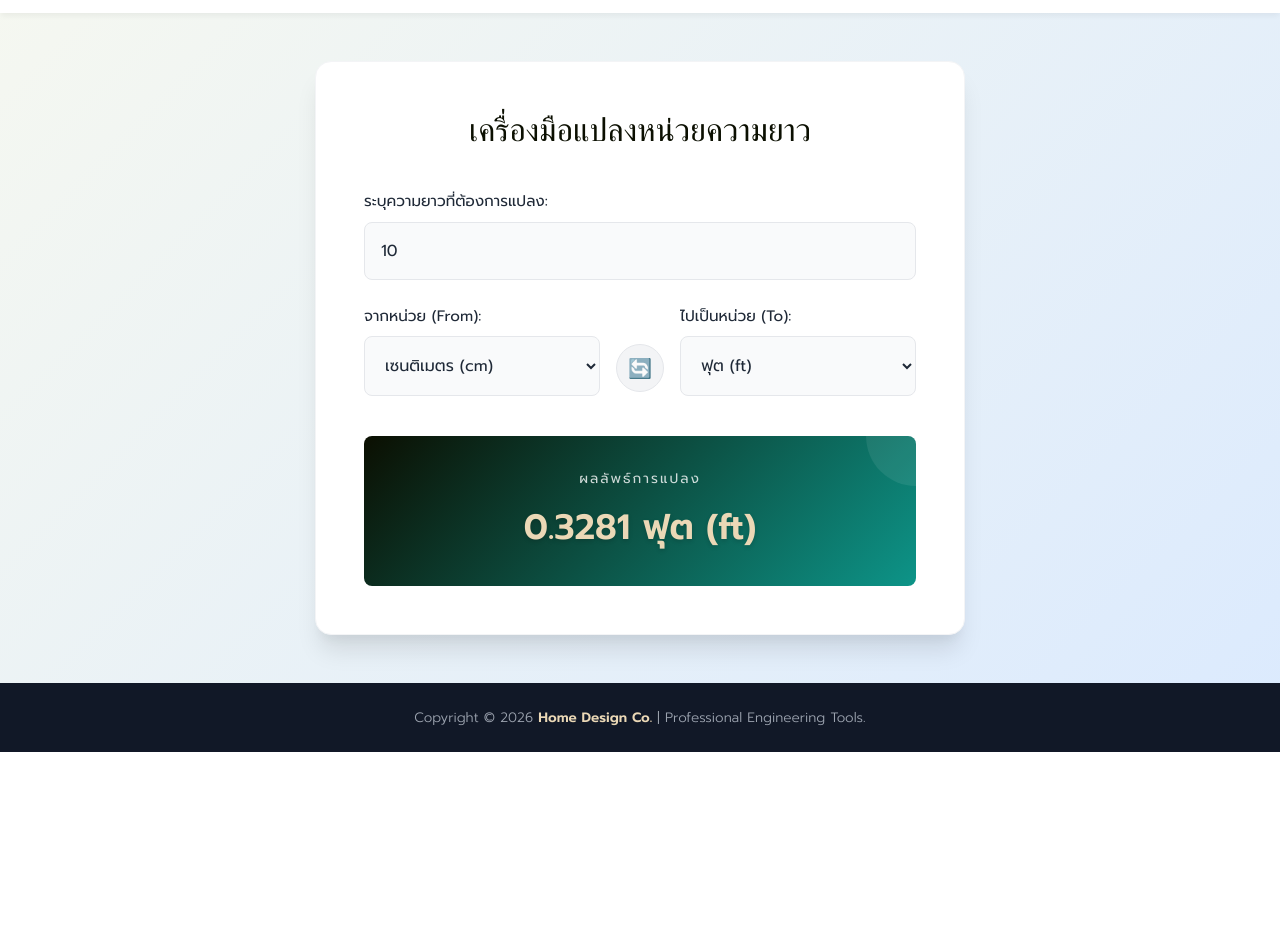
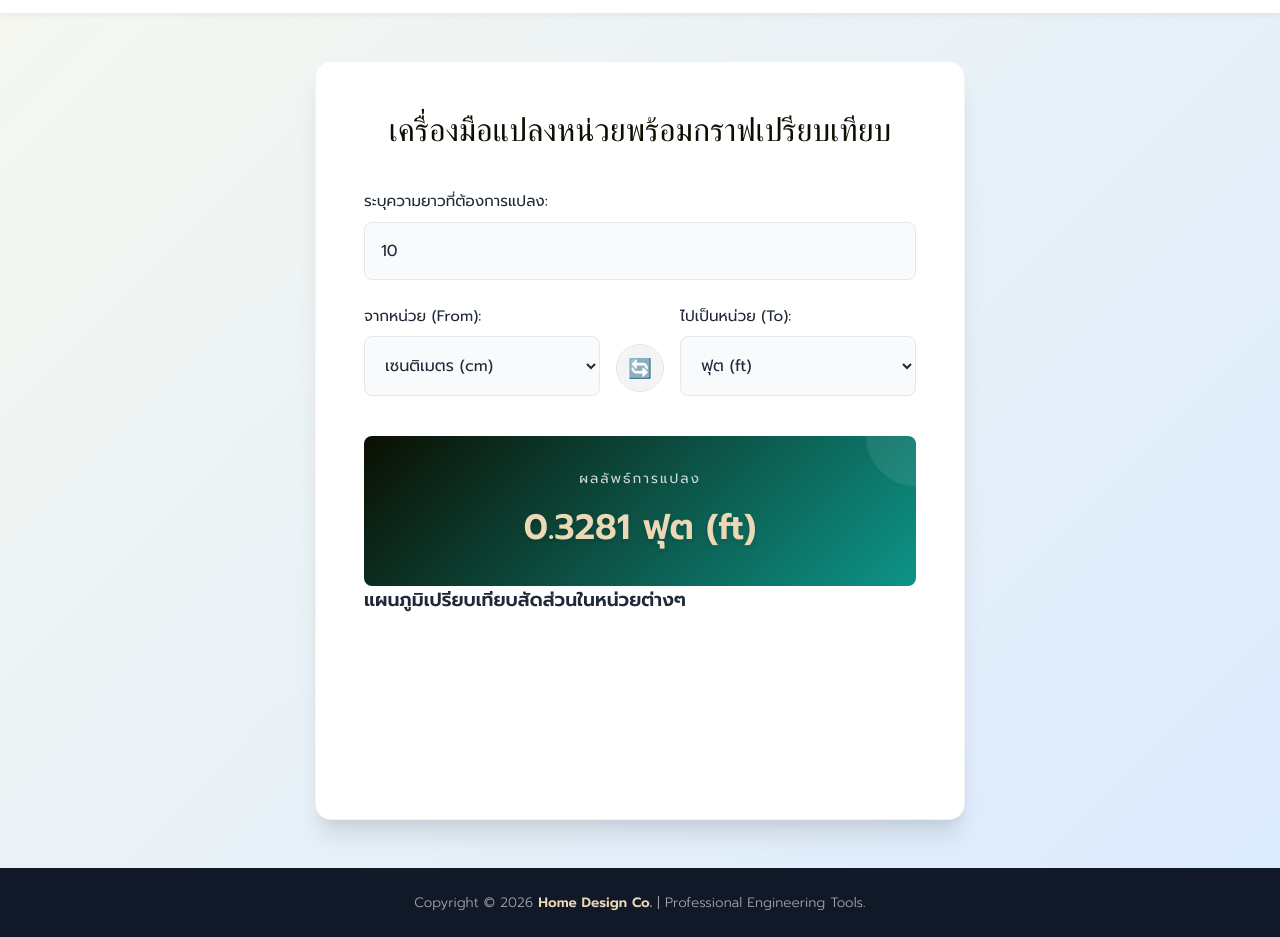
Before and after one commit to 68319010015-wq/Project01, a plain HTML site: page index.html in a window 1280 px wide. Shown: the part 62-999 px from the top of the page. Before the commit the page ends 814 px from the top, so only its background shows below. Drawn offline with nearby package versions, Linux system fonts and the light colour scheme.

Commit message:
Update index.html

```diff
--- a/index.html
+++ b/index.html
@@ -3,15 +3,15 @@
 <head>
     <meta charset="UTF-8">
     <meta name="viewport" content="width=device-width, initial-scale=1.0">
-    <title>Precision Length Converter | Home Design Co.</title>
-    <!-- นำเข้าฟอนต์จาก Google Fonts เพื่อความสวยงามและทันสมัย -->
+    <title>Precision Length Converter with Visual Chart | Home Design Co.</title>
+    <!-- นำเข้าฟอนต์ Google Fonts -->
     <link href="https://fonts.googleapis.com/css2?family=Poiret+One&family=Prompt:wght@300;400;600&display=swap" rel="stylesheet">
     <!-- เชื่อมโยงไฟล์ CSS ภายนอก -->
     <link rel="stylesheet" href="style.css">
 </head>
 <body>
 
-    <!-- ส่วนหัวของเว็บไซต์ (Header) -->
+    <!-- Header Section -->
     <header>
         <div class="header-container">
             <div class="brand-wrapper">
@@ -21,10 +21,10 @@
         </div>
     </header>
 
-    <!-- ส่วนเนื้อหาหลัก (Main Content) -->
+    <!-- Main Content Section -->
     <main>
         <div class="converter-card">
-            <h2 class="card-title">เครื่องมือแปลงหน่วยความยาว</h2>
+            <h2 class="card-title">เครื่องมือแปลงหน่วยพร้อมกราฟเปรียบเทียบ</h2>
 
             <!-- ช่องกรอกข้อมูลตัวเลข -->
             <div class="form-group">
@@ -32,7 +32,7 @@
                 <input type="number" id="inputValue" value="10" placeholder="ระบุตัวเลข..." inputmode="decimal">
             </div>
 
-            <!-- โซนเลือกหน่วยวัด (จัดรูปแบบ Responsive) -->
+            <!-- โซนเลือกหน่วยวัด (Responsive Flexbox) -->
             <div class="unit-selection-container">
                 <!-- หน่วยต้นทาง -->
                 <div class="form-group select-wrapper">
@@ -53,7 +53,7 @@
                     </select>
                 </div>
 
-                <!-- ปุ่มสลับหน่วย (Swap Button) เพิ่มความสะดวกในการใช้งาน -->
+                <!-- ปุ่มสลับหน่วย -->
                 <div class="swap-button-container">
                     <button id="swapBtn" type="button" title="สลับหน่วย">🔄</button>
                 </div>
@@ -78,19 +78,31 @@
                 </div>
             </div>
 
-            <!-- กล่องแสดงผลลัพธ์ (Result Box) -->
+            <!-- กล่องแสดงผลลัพธ์ -->
             <div class="result-box">
                 <div class="result-title">ผลลัพธ์การแปลง</div>
                 <div class="result-value" id="resultDisplay">0.3281 ฟุต (ft)</div>
             </div>
+
+            <!-- ส่วนแสดงผลกราฟ (Chart Section) -->
+            <div class="chart-container">
+                <h3 class="chart-title">แผนภูมิเปรียบเทียบสัดส่วนในหน่วยต่างๆ</h3>
+                <canvas id="comparisonChart"></canvas>
+            </div>
         </div>
     </main>
 
-    <!-- ส่วนท้ายของเว็บไซต์ (Footer) -->
+    <!-- Footer Section -->
     <footer>
         <p>Copyright © 2026 <strong>Home Design Co.</strong> | Professional Engineering Tools.</p>
     </footer>
 
+    <!-- เรียกใช้ Chart.js Library ผ่าน CDN ก่อน script.js ของเรา -->
+    <script src="https://cdn.jsdelivr.net/npm/chart.js"></script>
+    <!-- เชื่อมโยงไฟล์ JavaScript ของเรา -->
+    <script src="script.js"></script>
+</body>
+</html>
     <!-- เชื่อมโยงไฟล์ JavaScript ภายนอกไว้ด้านล่างสุด เพื่อให้โหลดหน้าเว็บได้เร็วขึ้น -->
     <script src="script.js"></script>
 </body>
```
